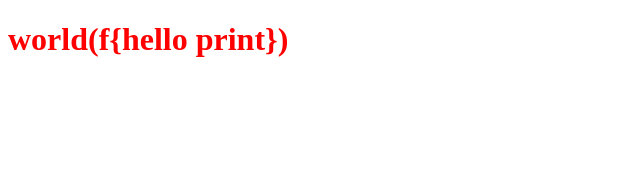
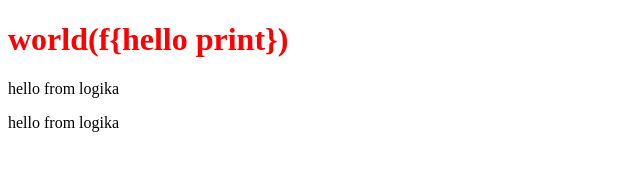
Before and after one commit to heorhiii3512/helloworld, a plain HTML site: page index.html in a window 1280 px wide. Shown: the whole page, without its empty margins (0-640 px from the left). Drawn offline with Linux system fonts and the light colour scheme.

Commit message:
Update index.html

```diff
--- a/index.html
+++ b/index.html
@@ -6,5 +6,7 @@
 </head>
 <body>
     <h1 style="color: red;">world(f{hello print})</h1>
+    <p>hello from logika</p>
+    <p>hello from logika</p>
 </body>
 </html>
```
